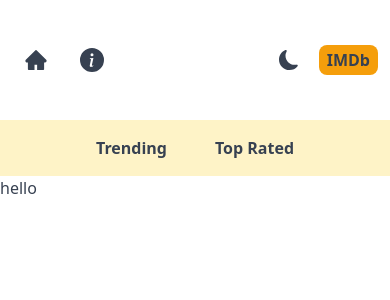
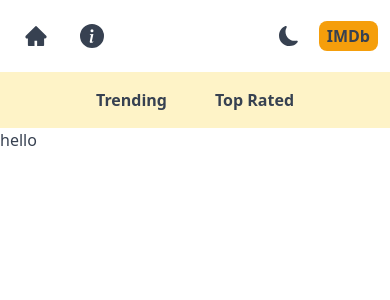
Before and after one commit to Kshitiiiij/IMDbClone, a Next.js app: page / in a window 390 px wide. Shown: the top 300 px of the page. Built offline with nearby package versions, Linux system fonts and the light colour scheme.

Commit message:
added navbar padding

```diff
--- a/app/components/Header.jsx
+++ b/app/components/Header.jsx
@@ -5,7 +5,7 @@ import { AiFillHome } from "react-icons/ai";
 import {BsFillInfoCircleFill} from 'react-icons/bs'
 export default function header() {
   return (
-    <div className="flex justify-between mx-2 max-w-6xl sm:mx-auto items-center py-6">
+    <div className="flex justify-between mx-2 max-w-6xl sm:mx-auto items-center sm:py-6 pb-0 ">
       <div className="flex">
         <MenuItem title="HOME" address="/" Icon={AiFillHome} />
 
```
